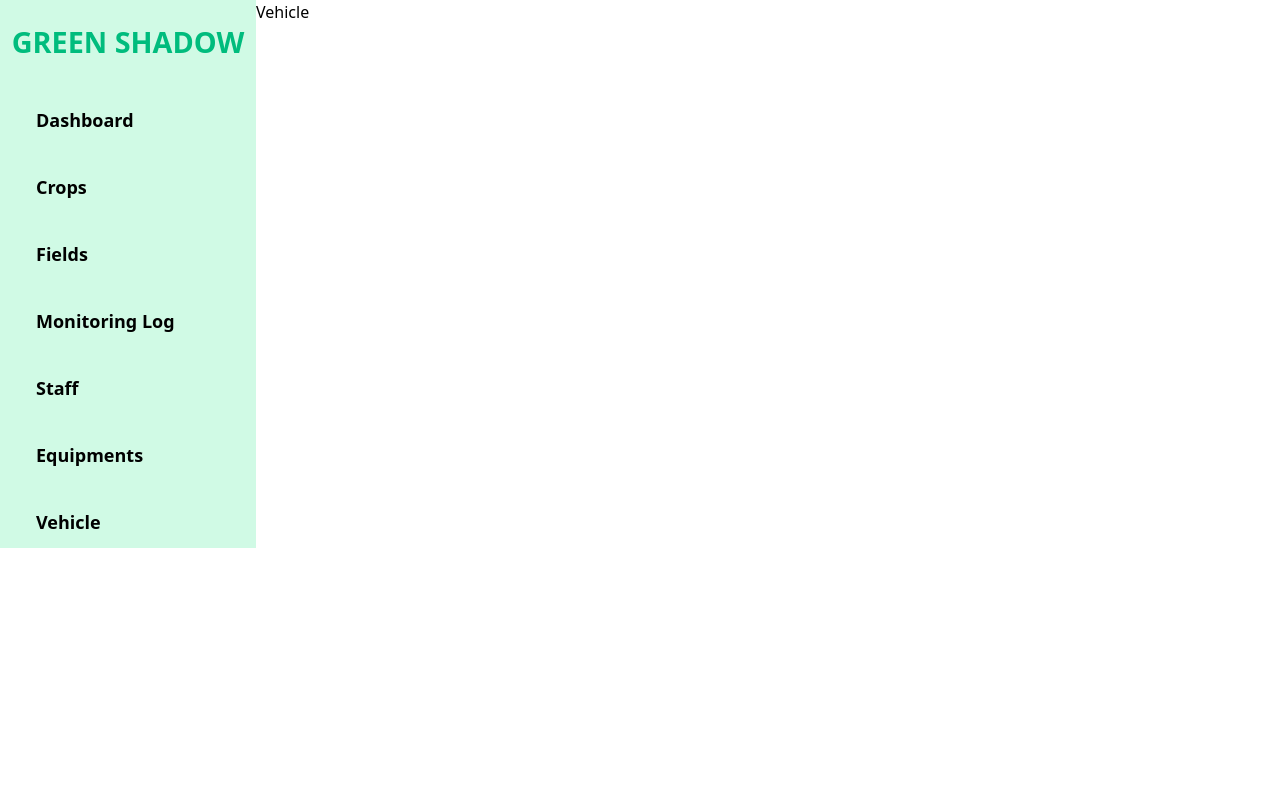
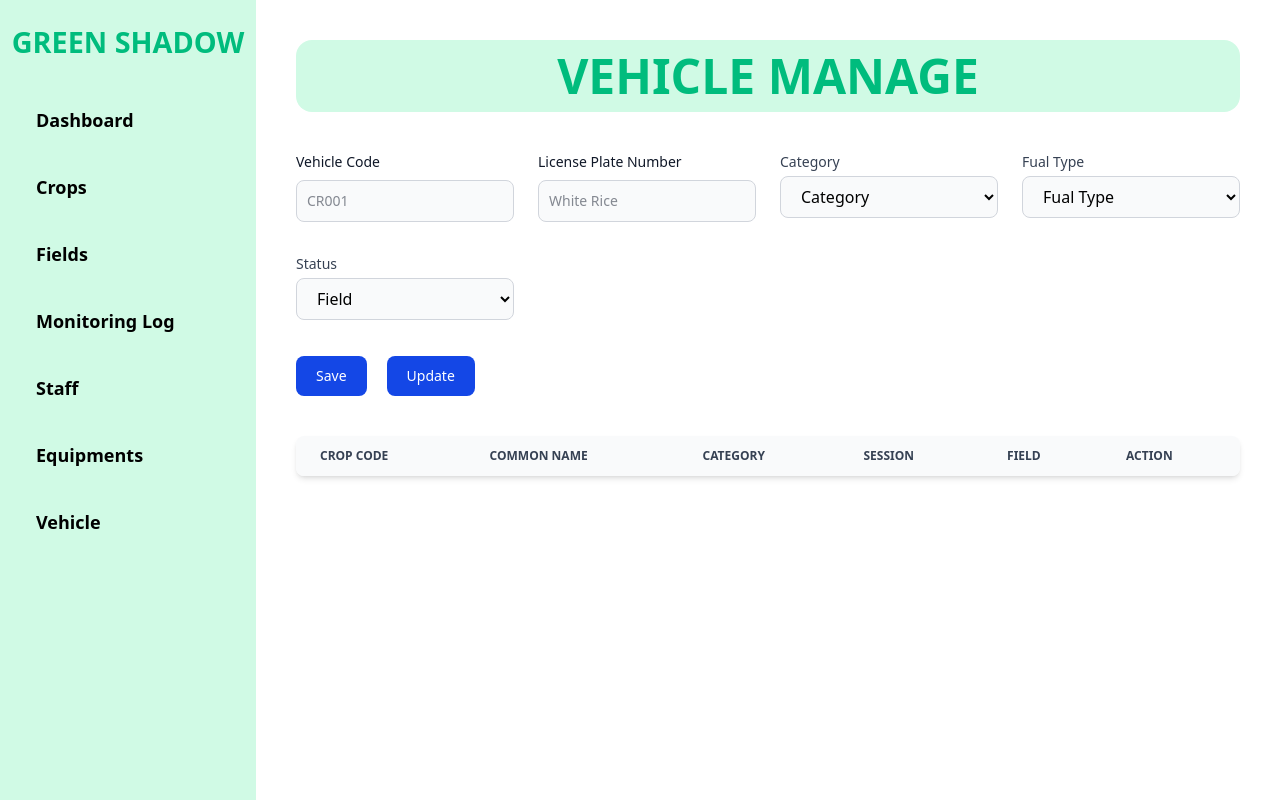
Before and after one commit to DilanMadushan/React-Green-Shadow, a React (Vite) app: page /vehicle in a window 1280 px wide. Built offline with nearby package versions, Linux system fonts and the light colour scheme.

Commit message:
arange ui in vehicle page

```diff
--- a/src/pages/Vehicle/Vehicle.tsx
+++ b/src/pages/Vehicle/Vehicle.tsx
@@ -1,8 +1,192 @@
-import React from 'react'
+import React, { useState } from 'react'
 
 const Vehicle = () => {
+
+    const [vehicleCode, setVehicleCode] = useState("");
+    const [plateNumber, setPlateNumber] = useState("");
+    const [category, setCategory] = useState("");
+    const [fualType, setFualType] = useState("");
+    const [status, setStatus] = useState("");
+
   return (
-    <div>Vehicle</div>
+    <>
+      {/* {image} */}
+      <div className="w-full h-screen p-10">
+        <h1 className="text-[3rem] font-sans font-bold text-emerald-500  bg-emerald-100 rounded-2xl text-center mb-10">
+          VEHICLE MANAGE
+        </h1>
+        <form>
+          <div className="grid gap-6 mb-6 md:grid-cols-4">
+            <div>
+              <label
+                htmlFor="first_name"
+                className="block mb-2 text-sm font-medium text-gray-900 dark:text-white"
+              >
+                Vehicle Code
+              </label>
+              <input
+                type="text"
+                id="first_name"
+                className="bg-gray-50 border border-gray-300 text-gray-900 text-sm rounded-lg focus:ring-blue-500 focus:border-blue-500 block w-full p-2.5 dark:bg-gray-700 dark:border-gray-600 dark:placeholder-gray-400 dark:text-white dark:focus:ring-blue-500 dark:focus:border-blue-500"
+                placeholder="CR001"
+                required
+                value={vehicleCode}
+                onChange={(e) => setVehicleCode(e.target.value)}
+              />
+            </div>
+            <div>
+              <label
+                htmlFor="last_name"
+                className="block mb-2 text-sm font-medium text-gray-900 dark:text-white"
+              >
+                License Plate Number
+              </label>
+              <input
+                type="text"
+                id="last_name"
+                className="bg-gray-50 border border-gray-300 text-gray-900 text-sm rounded-lg focus:ring-blue-500 focus:border-blue-500 block w-full p-2.5 dark:bg-gray-700 dark:border-gray-600 dark:placeholder-gray-400 dark:text-white dark:focus:ring-blue-500 dark:focus:border-blue-500"
+                placeholder="White Rice"
+                required
+                value={plateNumber}
+                onChange={(e) => setPlateNumber(e.target.value)}
+              />
+            </div>
+
+            <div className="w-full flex flex-col mb-3">
+              <label className="block text-sm font-medium text-gray-700 mb-1 ">
+              Category
+              </label>
+              <select
+                className="w-full px-4 py-2 bg-gray-50 border border-gray-300 rounded-lg focus:ring-2  focus:ring-[#318eda] focus:border-[#318eda] outline-none transition-all"
+                name="integration[city_id]"
+                id="integration_city_id"
+                value={category}
+                onChange={(e) => setCategory(e.target.value)}
+              >
+                <option value=""> Category</option>
+                <option value="SUMMER">TRCTER</option>
+              </select>
+              <p className="text-sm text-red-500 hidden mt-3" id="error">
+                Please fill out this field.
+              </p>
+            </div>
+
+            <div className="w-full flex flex-col mb-3">
+              <label className="block text-sm font-medium text-gray-700 mb-1 ">
+              Fual Type
+              </label>
+              <select
+                className="w-full px-4 py-2 bg-gray-50 border border-gray-300 rounded-lg focus:ring-2  focus:ring-[#318eda] focus:border-[#318eda] outline-none transition-all"
+                name="integration[city_id]"
+                id="integration_city_id"
+                value={fualType}
+                onChange={(e) => setFualType(e.target.value)}
+              >
+                <option value="">Fual Type</option>
+                <option value="Rice">PETREL</option>
+                <option value="Rice">DESAL</option>
+              </select>
+              <p className="text-sm text-red-500 hidden mt-3" id="error">
+                Please fill out this field.
+              </p>
+            </div>
+
+            <div className="w-full flex flex-col mb-3">
+              <label className="block text-sm font-medium text-gray-700 mb-1 ">
+                Status
+              </label>
+              <select
+                className="w-full px-4 py-2 bg-gray-50 border border-gray-300 rounded-lg focus:ring-2  focus:ring-[#318eda] focus:border-[#318eda] outline-none transition-all"
+                name="integration[city_id]"
+                id="integration_city_id"
+                value={status}
+                onChange={(e) => setStatus(e.target.value)}
+              >
+                <option value=""> Field</option>
+                <option value="AVILABLE">AVILABLE</option>
+                <option value="INAVALABLE">INAVALABLE</option>
+              </select>
+              <p className="text-sm text-red-500 hidden mt-3" id="error">
+                Please fill out this field.
+              </p>
+            </div>
+          </div>
+          <div className="flex gap-5">
+            <button
+              type="submit"
+              className="text-white bg-blue-700 hover:bg-blue-800 focus:ring-4 focus:outline-none focus:ring-blue-300 font-medium rounded-lg text-sm w-full sm:w-auto px-5 py-2.5 text-center dark:bg-blue-600 dark:hover:bg-blue-700 dark:focus:ring-blue-800"
+              onClick={(e) => {
+                e.preventDefault();
+
+              }}
+            >
+              Save
+            </button>
+            <button
+              type="submit"
+              className="text-white bg-blue-700 hover:bg-blue-800 focus:ring-4 focus:outline-none focus:ring-blue-300 font-medium rounded-lg text-sm w-full sm:w-auto px-5 py-2.5 text-center dark:bg-blue-600 dark:hover:bg-blue-700 dark:focus:ring-blue-800"
+              onClick={(e) => {
+                e.preventDefault();
+
+              }}
+            >
+              Update
+            </button>
+          </div>
+        </form>
+
+        <div className="relative overflow-x-auto shadow-md sm:rounded-lg mt-10">
+          <table className="w-full text-sm text-left rtl:text-right text-gray-500 dark:text-gray-400">
+            <thead className="text-xs text-gray-700 uppercase bg-gray-50 dark:bg-gray-700 dark:text-gray-400">
+              <tr>
+                <th scope="col" className="px-6 py-3">
+                  Crop Code
+                </th>
+                <th scope="col" className="px-6 py-3">
+                  Common Name
+                </th>
+                <th scope="col" className="px-6 py-3">
+                  Category
+                </th>
+                <th scope="col" className="px-6 py-3">
+                  Session
+                </th>
+                <th scope="col" className="px-6 py-3">
+                  Field
+                </th>
+                <th scope="col" className="px-6 py-3">
+                  Action
+                </th>
+              </tr>
+            </thead>
+            <tbody>
+              {/* {crops.map((crop, index) => (
+                <tr className="odd:bg-white odd:dark:bg-gray-900 even:bg-gray-50 even:dark:bg-gray-800 border-b dark:border-gray-700 border-gray-200">
+                  <th className="px-6 py-4">{crop.cropCode}</th>
+                  <th className="px-6 py-4">{crop.name}</th>
+                  <th className="px-6 py-4">{crop.category}</th>
+                  <th className="px-6 py-4">{crop.sesson}</th>
+                  <th className="px-6 py-4">{crop.field}</th>
+                  <td className="px-6 py-4 flex gap-4">
+                    <span className="font-medium text-blue-600 dark:text-blue-500 hover:underline cursor-pointer" onClick={() => {updateCrop(crop.cropCode)}}>
+                      Edit
+                    </span>
+                    <span
+                      className="font-medium text-red-600 dark:text-red-500 hover:underline cursor-pointer"
+                      onClick={() => {
+                        deleteCrop(crop.cropCode);
+                      }}
+                    >
+                      Delete
+                    </span>
+                  </td>
+                </tr>
+              ))} */}
+            </tbody>
+          </table>
+        </div>
+      </div>
+    </>
   )
 }
 
```
